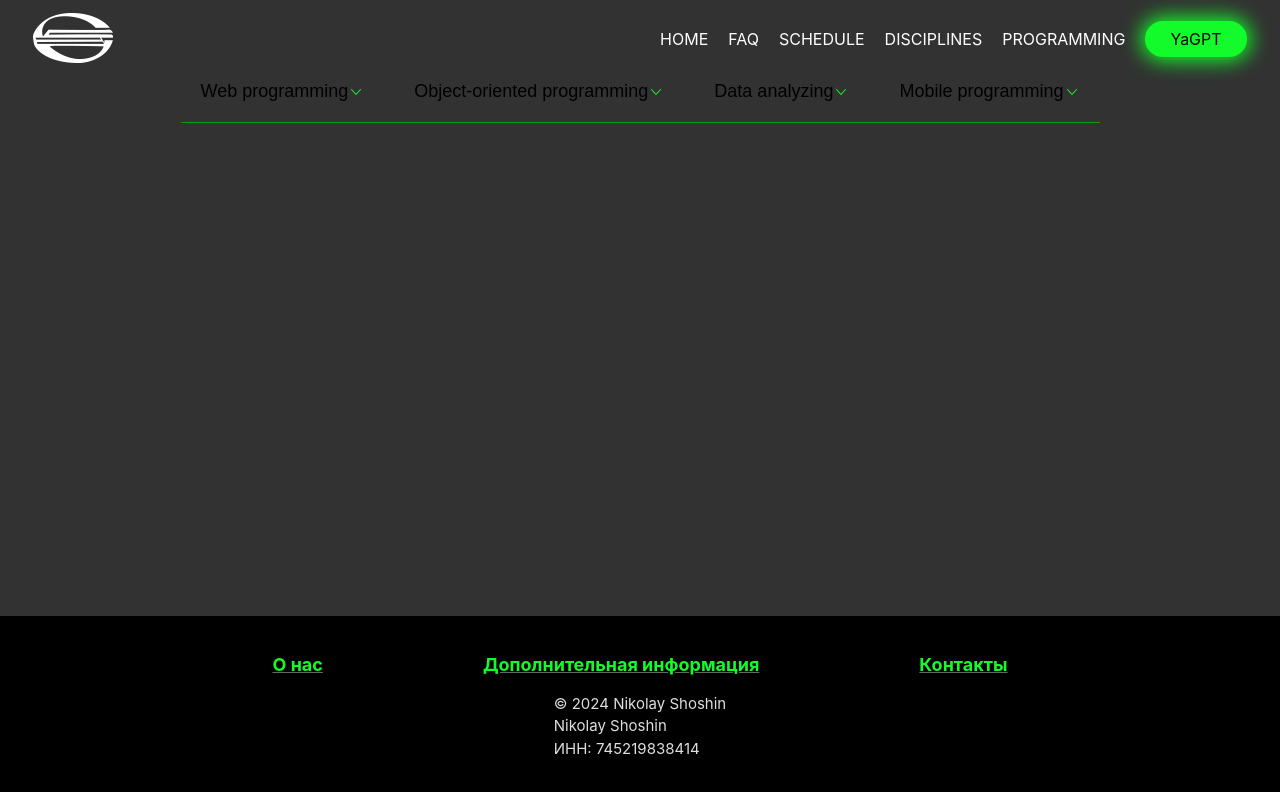
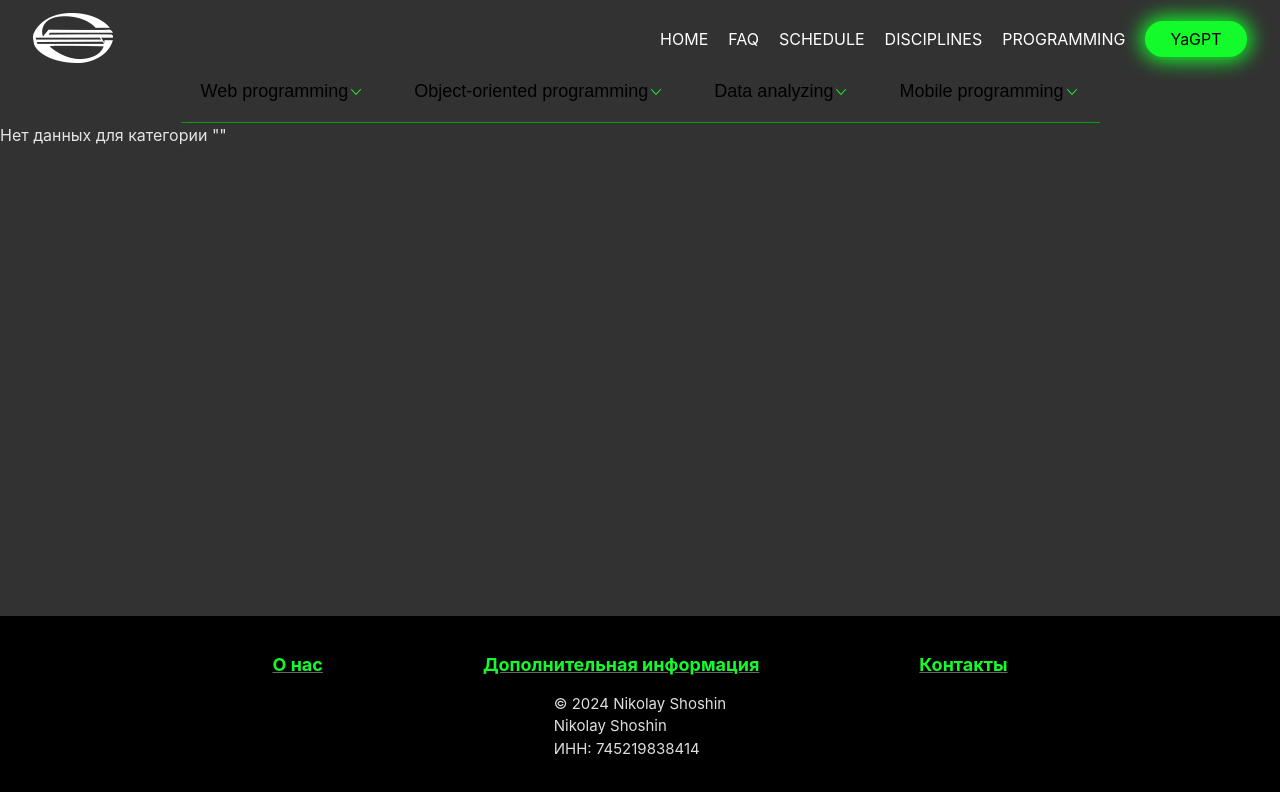
Before and after one commit to F8Y/FullstackWeb, a React (Vite) app: page /programming in a window 1280 px wide. Shown: the top 792 px of the page. Built offline with nearby package versions, Linux system fonts and the light colour scheme.

Commit message:
В main все через пропсы

```diff
--- a/frontend/src/Pages/programming/ui/mainContent/mainContent.jsx
+++ b/frontend/src/Pages/programming/ui/mainContent/mainContent.jsx
@@ -1,10 +1,12 @@
 import s from './mainContent.module.scss';
-import { Dropdown } from "rsuite";
+import { ContentBlock } from '../contentBlock/contentBlock.jsx';
 
-export const MainContent = () => {
+export const MainContent = ({ category, language, className }) => {
     return (
-        <div>
-
+        <div className={className}>
+            <main className={s['mainContent__content']}>
+                <ContentBlock category={category} language={language} />
+            </main>
         </div>
     );
 };
```
